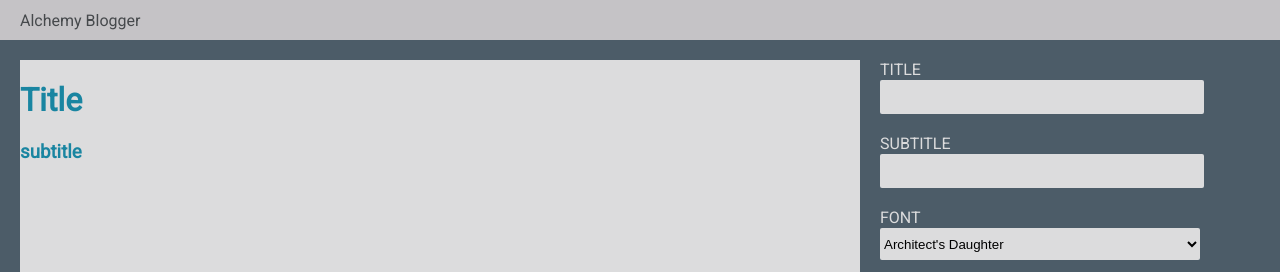
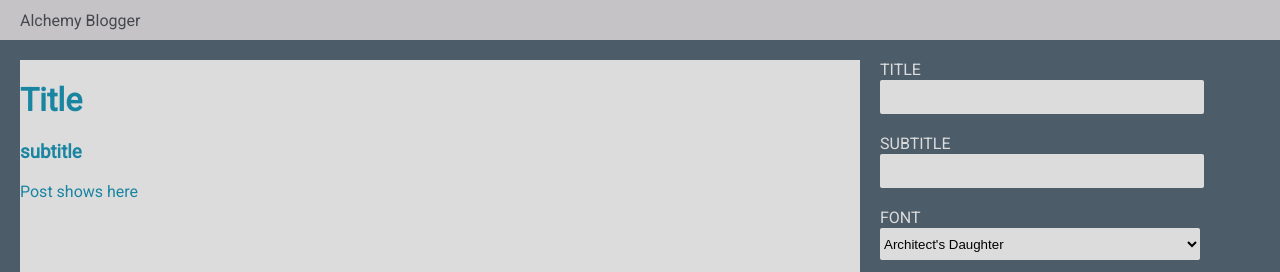
Before and after one commit to morganniemeyer/blogreact, a React (Create React App) app: page / in a window 1280 px wide. Shown: the top 272 px of the page. Built offline with nearby package versions, Linux system fonts and the light colour scheme; a web font is replaced by a local one.

Commit message:
text body working

```diff
--- a/src/components/Editor/Editor.js
+++ b/src/components/Editor/Editor.js
@@ -2,12 +2,15 @@ import React from 'react';
 
 import './Editor.css';
 
-export default function Editor({ title, setTitle, subtitle, setSub }) {
+export default function Editor({ setTitle, setSub, setBody }) {
   const handleTitle = (event) => {
     setTitle(event.target.value);
   };
   const handleSub = (event) => {
     setSub(event.target.value);
+  };
+  const handleBody = (event) => {
+    setBody(event.target.value);
   };
 
   return (
@@ -51,7 +54,7 @@ export default function Editor({ title, setTitle, subtitle, setSub }) {
         </div>
       </div>
       <div className="form-control">
-        <textarea style={{ height: '250px' }} />
+        <textarea style={{ height: '250px' }} onChange={handleBody} />
         <label>Text</label>
       </div>
     </div>
--- a/src/components/Home/Home.js
+++ b/src/components/Home/Home.js
@@ -8,11 +8,12 @@ export default function Home() {
   // add useState calls here for title, subtitle, font, align, and text
   const [title, setTitle] = useState('Title');
   const [subtitle, setSub] = useState('subtitle');
+  const [body, setBody] = useState('Post shows here');
   return (
     <main>
       {/* pass the state variables as props to the presentational components */}
-      <Preview {...{ title, subtitle }} />
-      <Editor {...{ title, setTitle, subtitle, setSub }} />
+      <Preview {...{ title, subtitle, body }} />
+      <Editor {...{ setTitle, setSub, setBody }} />
     </main>
   );
 }
--- a/src/components/Preview/Preview.js
+++ b/src/components/Preview/Preview.js
@@ -2,7 +2,7 @@ import React from 'react';
 
 import './Preview.css';
 
-export default function Preview({ title, subtitle }) {
+export default function Preview({ title, subtitle, body }) {
   // implement a Preview screen here
   //  Note - the HTML should have the following structure
   //  the main div should have a class of preview and the font-name prop
@@ -18,6 +18,7 @@ export default function Preview({ title, subtitle }) {
     <div className="preview">
       <h1>{title}</h1>
       <h3>{subtitle}</h3>
+      <p>{body}</p>
     </div>
   );
 }
```
